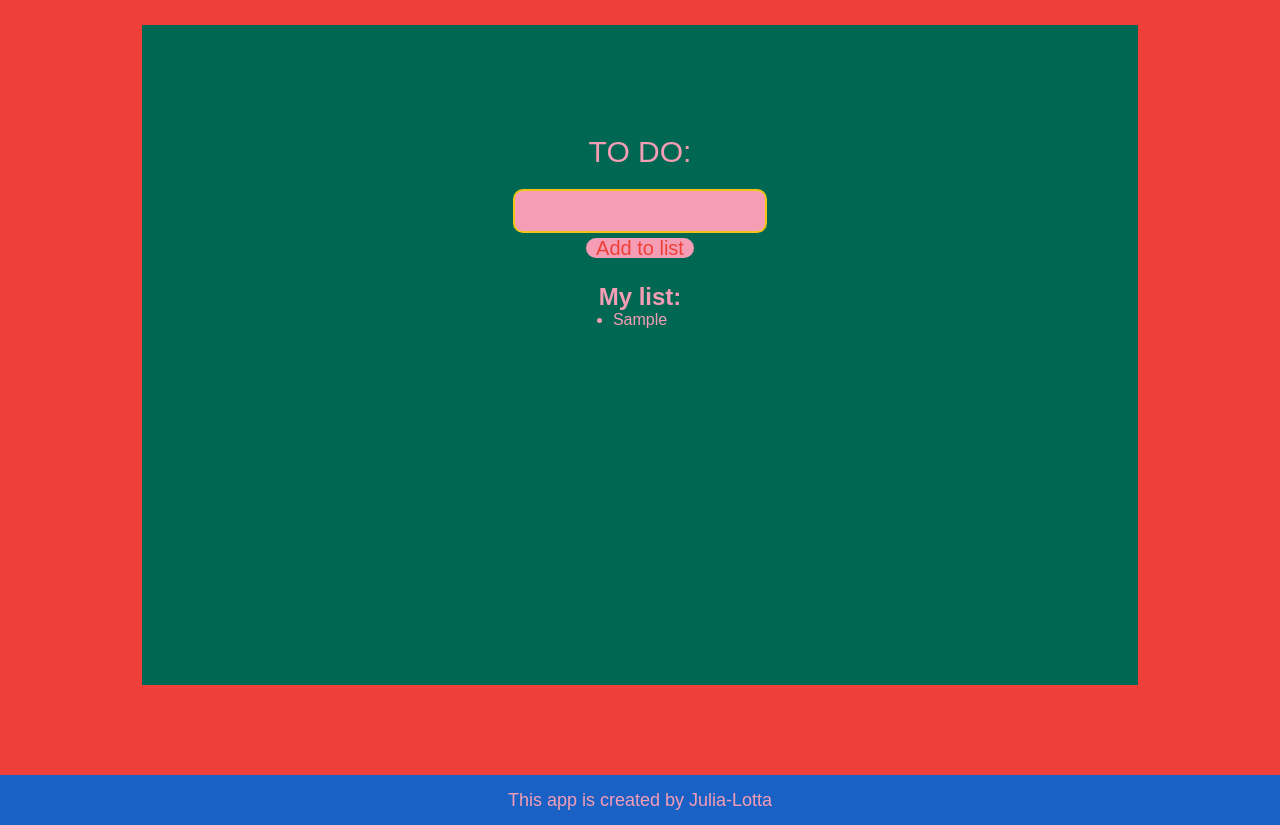
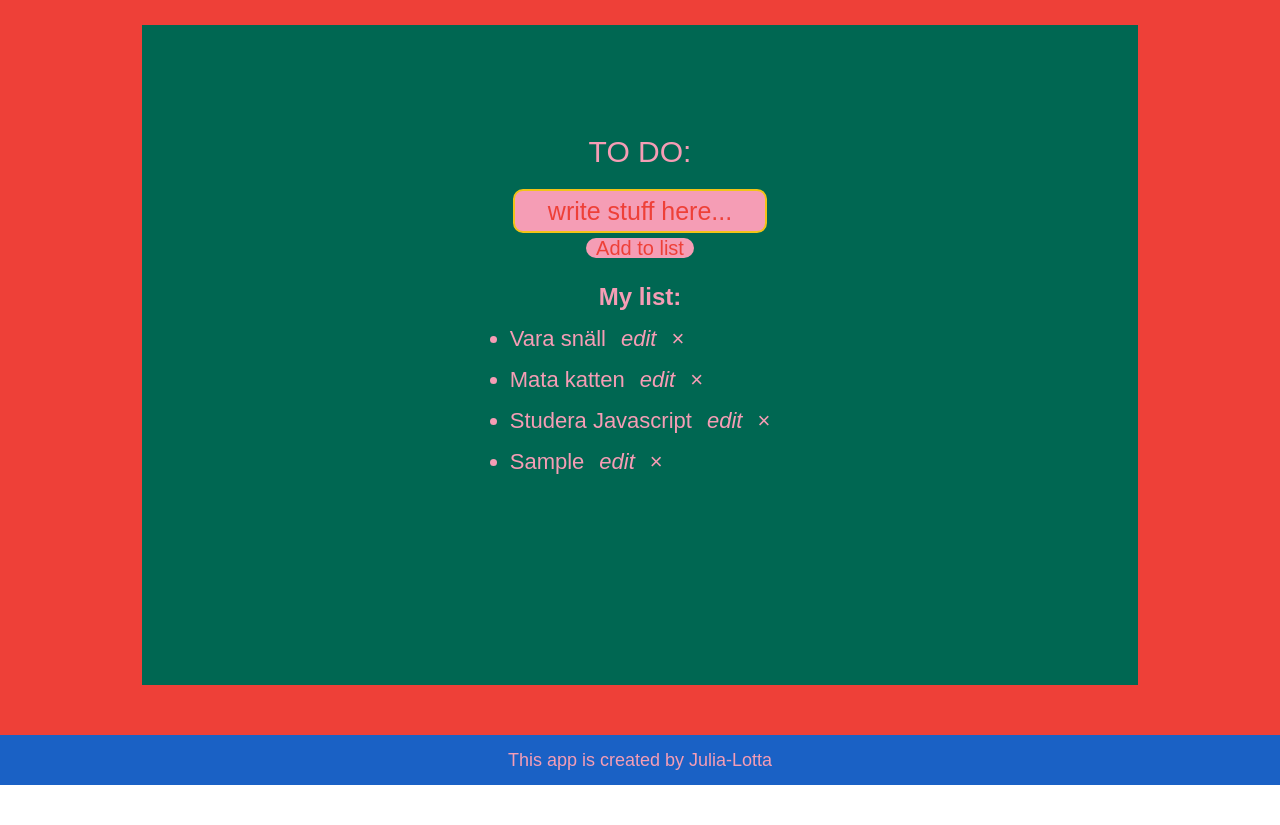
Before and after one commit to julialotta/MI-JS-to-do-list, a website: page index.html in a window 1280 px wide. Both pictures are taken after typing "Sample" into the empty fields and a click on the button "Add to list". Shown: the part 125-950 px from the top of the page. After the commit the page ends 910 px from the top, so only its background shows below. Drawn offline with Linux system fonts and the light colour scheme; a web font is replaced by a local one.

Commit message:
added delete and edit

```diff
--- a/index.html
+++ b/index.html
@@ -5,10 +5,9 @@
     <meta http-equiv="X-UA-Compatible" content="IE=edge">
     <meta name="viewport" content="width=device-width, initial-scale=1.0">
     <link rel="stylesheet" href="css/main.css">
-    <script src="main.js"></script>
     <title>To do list</title>
 </head>
 <body>
-
+    <script src="main.js"></script>
 </body>
 </html>
--- a/main.js
+++ b/main.js
@@ -1,10 +1,3 @@
-window.onload = function () {
-html ();
-document.getElementById("add").addEventListener("click", addStuff);
-localStorages ();
-}
-
-function html () {
 let header = document.createElement("header");
 document.body.appendChild(header);
 let headline = document.createElement("h1");
@@ -57,22 +50,35 @@ let footerP = document.createElement("p");
 footer.appendChild(footerP);
 footerP.innerHTML = "This app is created by Julia-Lotta";
 
+document.getElementById("add").addEventListener("click", addStuff);
+
+let list = ["Vara snäll", "Mata katten", "Studera Javascript"];
+addCurrent();
+list.push(list);
+
+function addStuff() {
+list.push(input.value);
+input.value = "";
+myList ();
 }
 
-function addStuff() {
-let list = [];
-let task = document.getElementById("todoinput");
-list.push(task.value);
-console.log(list);
-let ul = document.getElementById("list");
-//ul.innerHTML = task.value;
-task.value = " ";
-    list.forEach(function(n){
-        ul.innerHTML += "<li>"+n+"</li>";
-})
+function myList () {
+ul.innerHTML= "";
+ list.forEach(function(n,i){
+        ul.innerHTML += "<li>"+n+"<a onclick='editItem("+i+")'><i>edit</i></a><a onclick='deleteItem("+i+")'>&times;</a></li>";
+    })
 }
 
-function localStorages() {
-    console.log("hej");
+function deleteItem(i){
+    list.splice(i,1);
+    myList();
+}
 
+function editItem(i){
+    let newValue = prompt("Ändrade du dig? Ingen fara");
+    list.splice(i,1,newValue);
+    myList();
 }
+
+// att göra:
+// - strukturera i projeketet, selectors, event listeners och functios var för sig
--- a/sass/elements/_mainsection.scss
+++ b/sass/elements/_mainsection.scss
@@ -1,7 +1,6 @@
 main {
   background-color: $red;
   color: $pink;
-  height: 100vh;
   font-family: $p-font;
   display: flex;
   align-items: center;
@@ -11,8 +10,9 @@ main {
   .container {
     background-color: $green;
     display: flex;
-    height: 70vh;
     width: 70%;
+    min-height: 70vh;
+    max-height: max-content;
     justify-content: start;
     align-items: center;
     flex-direction: column;
@@ -63,4 +63,14 @@ main {
     display: flex;
     text-align: center;
   }
+  ul {
+    li {
+      font-size: 22px;
+      margin-top: 15px;
+      a {
+        padding-left: 15px;
+        cursor: pointer;
+      }
+    }
+  }
 }
```
Also changed, not shown: css/main.css.
